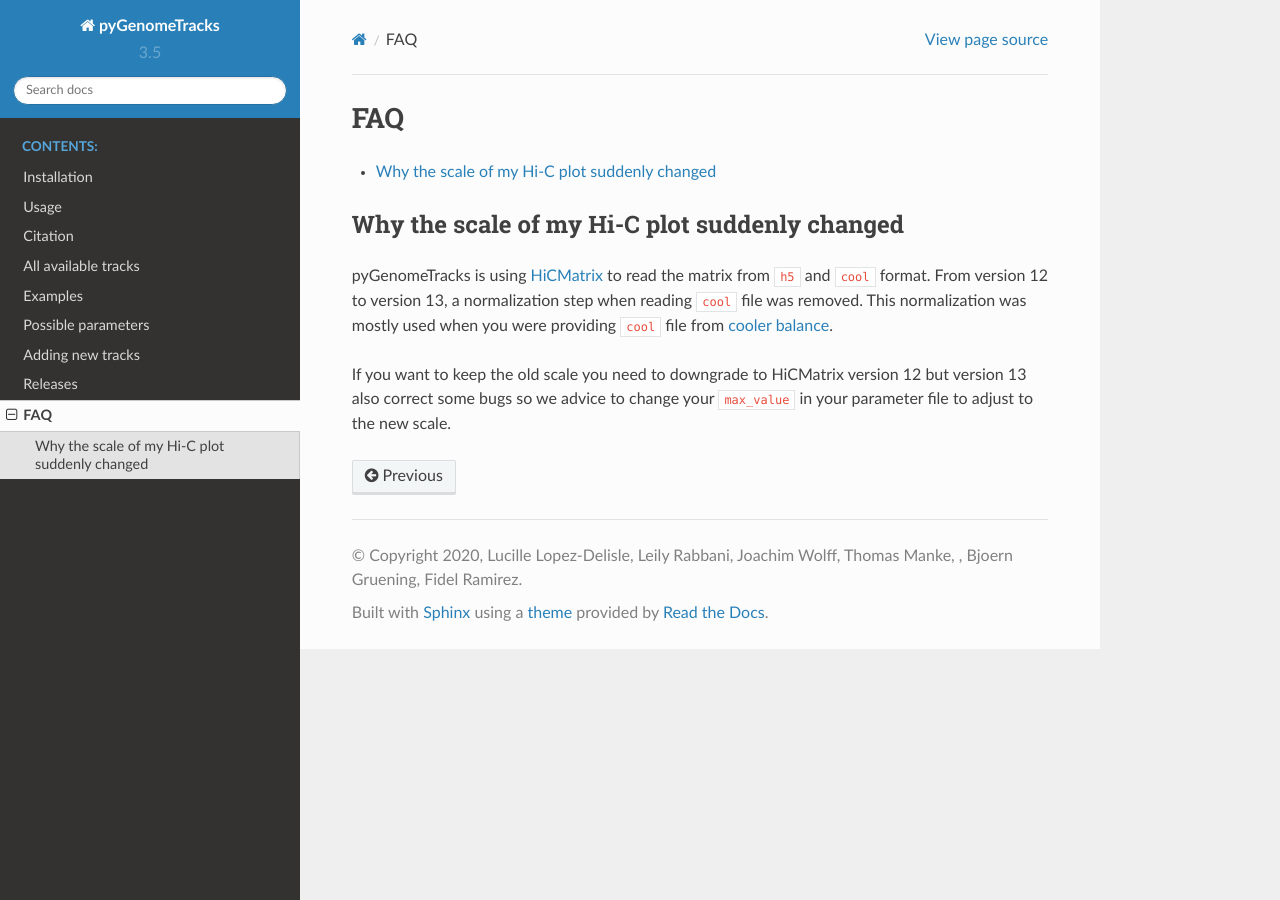
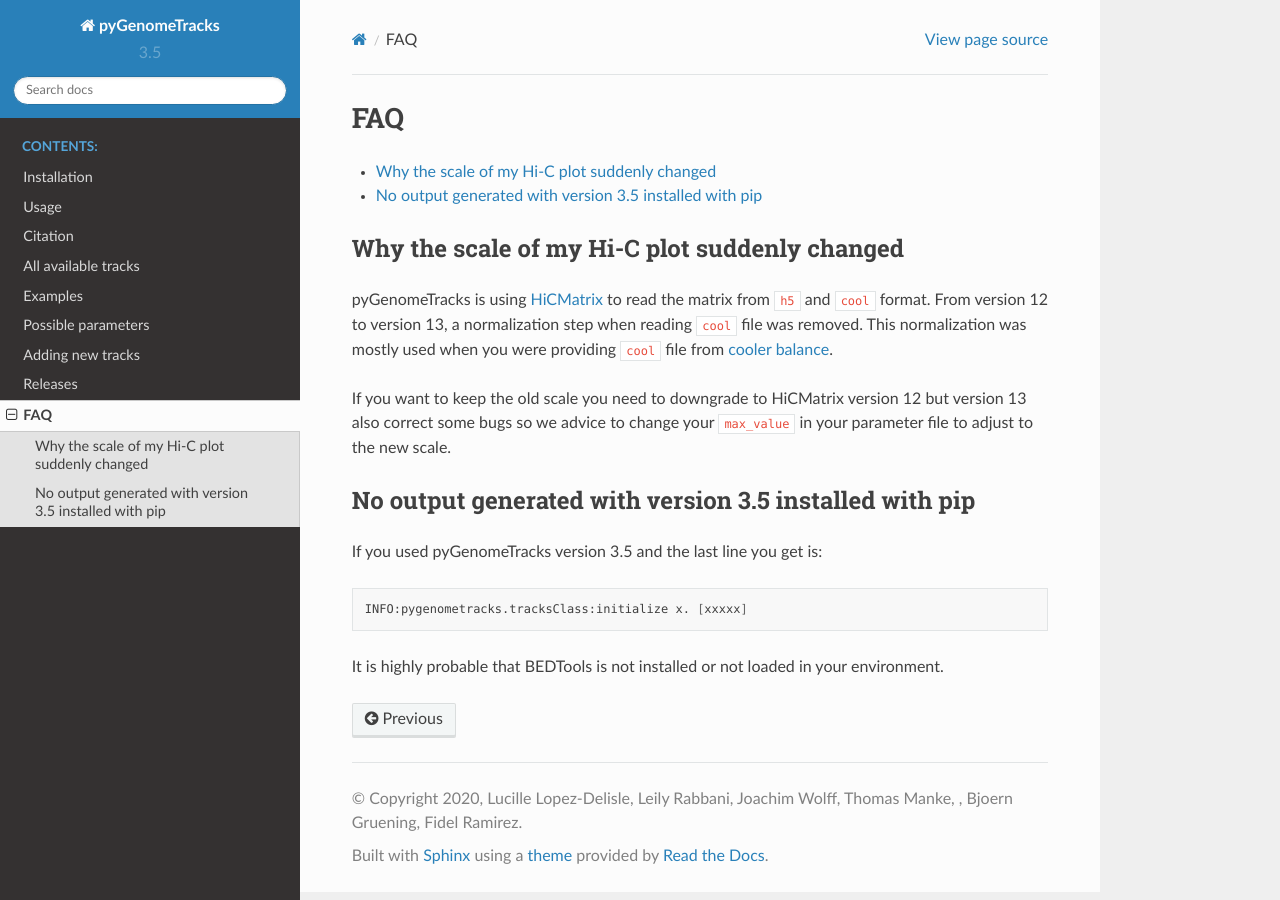
Before and after one commit to deeptools/pyGenomeTracks, a Sphinx documentation site: the page built from docs/content/faq.rst, in a window 1280 px wide. Built offline with Sphinx 7.4.7 and the Read the Docs theme 2.0.0, drawn with Linux system fonts in a browser that asks for light colours.

Commit message:
mention installation of BEDTools in the doc

```diff
--- a/docs/content/faq.rst
+++ b/docs/content/faq.rst
@@ -12,3 +12,13 @@ when you were providing ``cool`` file from `cooler balance <https://cooler.readt
 
 If you want to keep the old scale you need to downgrade to HiCMatrix version 12 but version 13 also correct some bugs so we advice
 to change your ``max_value`` in your parameter file to adjust to the new scale.
+
+No output generated with version 3.5 installed with pip
+-------------------------------------------------------
+If you used pyGenomeTracks version 3.5 and the last line you get is:
+
+.. code:: bash
+
+    INFO:pygenometracks.tracksClass:initialize x. [xxxxx]
+
+It is highly probable that BEDTools is not installed or not loaded in your environment.
--- a/docs/content/installation.rst
+++ b/docs/content/installation.rst
@@ -18,6 +18,8 @@ Requirements
 * pysam >= 0.8
 * matplotlib >= 3.1.1
 * gffutils >=0.9
+
+* BEDTools
 
 Command line installation using ``conda``
 -----------------------------------------
@@ -44,6 +46,8 @@ Install pyGenomeTracks using the following command:
 
 All python requirements should be automatically installed.
 
+Since version 3.5, pyGenomeTracks require BEDTools, do not forget to install it or load it into your environment.
+
 If you need to specify a specific path for the installation of the tools, make use of `pip install`'s numerous options:
 
 .. code:: bash
@@ -55,7 +59,7 @@ Command line installation without ``pip``
 
 You are highly recommended to use `conda install` rather than the following complicated steps.
 
-1. Install the requirements listed above in the "requirements" section. This is done automatically by `pip`.
+1. Install the requirements listed above in the "requirements" section. This is done automatically by `pip` (except BEDTools).
 
 2. Download source code
 ::
```
Also changed, not shown: README.md (+3 -0 lines).
